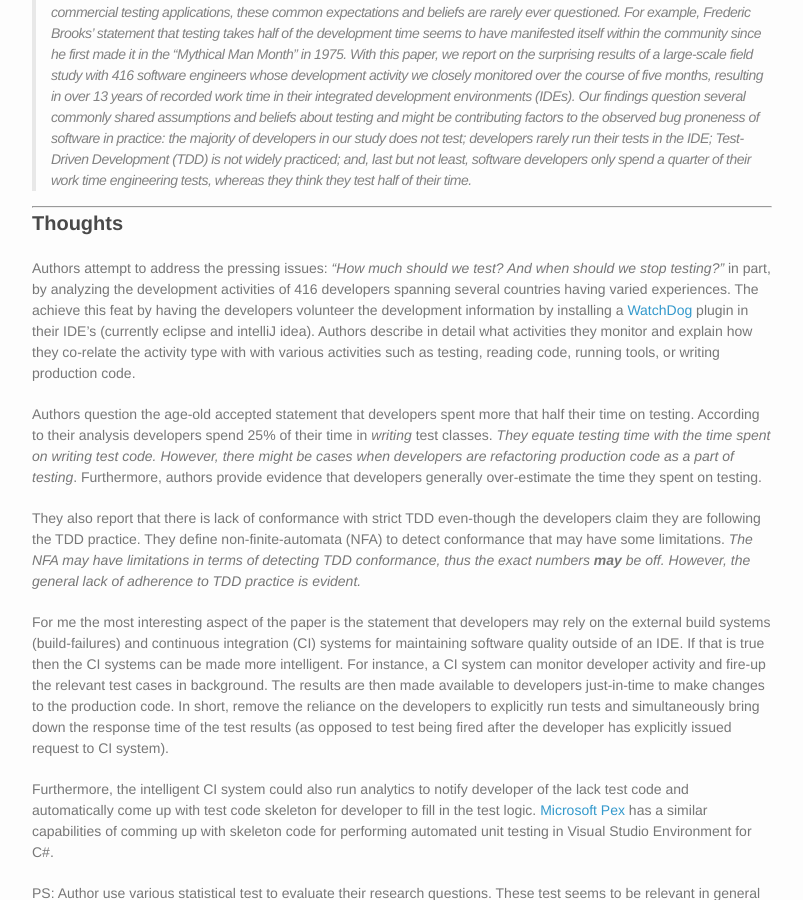
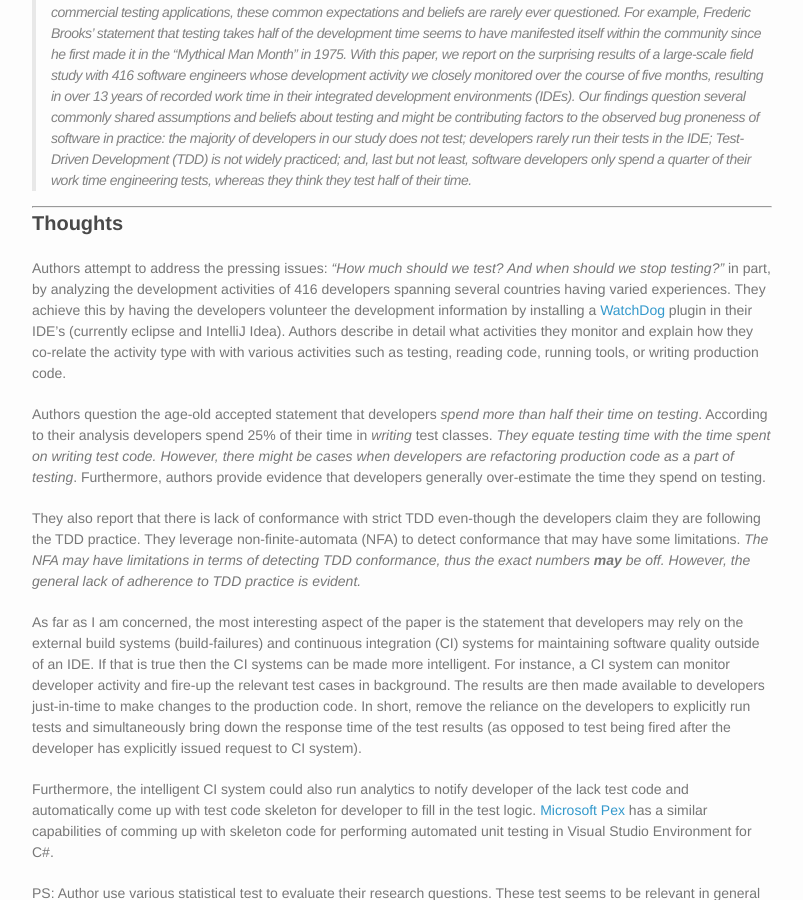
Before and after one commit to rahulpandita/Draft-Workshop, a Jekyll site: the page built from _posts/2015-09-23-Review-when-how-why-developers-test.markdown, in a window 1280 px wide and 900 px high, scrolled down 375 px. Shown: the whole window, without its empty margins (238-1041 px from the left). Built offline with Jekyll 4.4.1, drawn with Linux system fonts in a browser that asks for light colours.

Commit message:
Fixed Typos

```diff
--- a/_posts/2015-09-23-Review-when-how-why-developers-test.markdown
+++ b/_posts/2015-09-23-Review-when-how-why-developers-test.markdown
@@ -16,14 +16,25 @@ categories: Review
 ---
 
 ####Thoughts
-Authors attempt to address the pressing issues: *"How much should we test? And when should we stop testing?"*  in part, by analyzing the development activities of 416 developers spanning several countries having varied experiences. The achieve this feat by having the developers volunteer the development information by installing a [WatchDog](http://testroots.org/testroots_watchdog.html) plugin in their IDE's (currently eclipse and intelliJ idea). Authors describe in detail what activities they monitor and explain how they co-relate the activity type with with various activities such as testing, reading code, running tools, or writing production code.
+Authors attempt to address the pressing issues: *"How much should we test? And when should we stop testing?"*  in part, by analyzing the development activities of 416 developers spanning several countries having varied experiences.
+They achieve this by having the developers volunteer the development information by installing a [WatchDog](http://testroots.org/testroots_watchdog.html) plugin in their IDE's (currently eclipse and IntelliJ Idea). Authors describe in detail what activities they monitor and explain how they co-relate the activity type with with various activities such as testing, reading code, running tools, or writing production code.
 
-Authors question the age-old accepted statement that developers spent more that half their time on testing. According to their analysis developers spend 25% of their time in *writing* test classes. *They equate testing time with the time spent on writing test code. However, there might be cases when developers are refactoring production code as a part of testing*. Furthermore, authors provide evidence that developers generally over-estimate the time they spent on testing.
+Authors question the age-old accepted statement that developers *spend more than half their time on testing*.
+According to their analysis developers spend 25% of their time in *writing* test classes.
+*They equate testing time with the time spent on writing test code. However, there might be cases when developers are refactoring production code as a part of testing*.
+Furthermore, authors provide evidence that developers generally over-estimate the time they spend on testing.
 
-They also report that there is lack of conformance with strict TDD even-though the developers claim they are following the TDD practice. They define non-finite-automata (NFA) to detect conformance that may have some limitations. *The NFA may have limitations in terms of detecting TDD conformance, thus the exact numbers **may** be off. However, the general lack of adherence to TDD practice is evident.*
+They also report that there is lack of conformance with strict TDD even-though the developers claim they are following the TDD practice.
+They leverage non-finite-automata (NFA) to detect conformance that may have some limitations.
+*The NFA may have limitations in terms of detecting TDD conformance, thus the exact numbers **may** be off. However, the general lack of adherence to TDD practice is evident.*
 
-For me the most interesting aspect of the paper is the statement that developers may rely on the external build systems (build-failures) and continuous integration (CI) systems for maintaining software quality outside of an IDE. If that is true then the CI systems can be made more intelligent. For instance, a CI system can monitor developer activity and fire-up the relevant test cases in background. The results are then made available to developers just-in-time to make changes to the production code. In short, remove the reliance on the developers to explicitly run tests and simultaneously bring down the response time of the test results (as opposed to test being fired after the developer has explicitly issued request to CI system).
+As far as I am concerned, the most interesting aspect of the paper is the statement that developers may rely on the external build systems (build-failures) and continuous integration (CI) systems for maintaining software quality outside of an IDE.
+If that is true then the CI systems can be made more intelligent.
+For instance, a CI system can monitor developer activity and fire-up the relevant test cases in background.
+The results are then made available to developers just-in-time to make changes to the production code.
+In short, remove the reliance on the developers to explicitly run tests and simultaneously bring down the response time of the test results (as opposed to test being fired after the developer has explicitly issued request to CI system).
 
-Furthermore, the intelligent CI system could also run analytics to notify developer of the lack test code and automatically come up with test code skeleton for developer to fill in the test logic. [Microsoft Pex](http://research.microsoft.com/en-us/projects/pex/) has a similar capabilities of comming up with skeleton code for performing automated unit testing in Visual Studio Environment for C#.
+Furthermore, the intelligent CI system could also run analytics to notify developer of the lack test code and automatically come up with test code skeleton for developer to fill in the test logic.
+[Microsoft Pex](http://research.microsoft.com/en-us/projects/pex/) has a similar capabilities of comming up with skeleton code for performing automated unit testing in Visual Studio Environment for C#.
 
 PS: Author use various statistical test to evaluate their research questions. These test seems to be relevant in general research setting.
```
